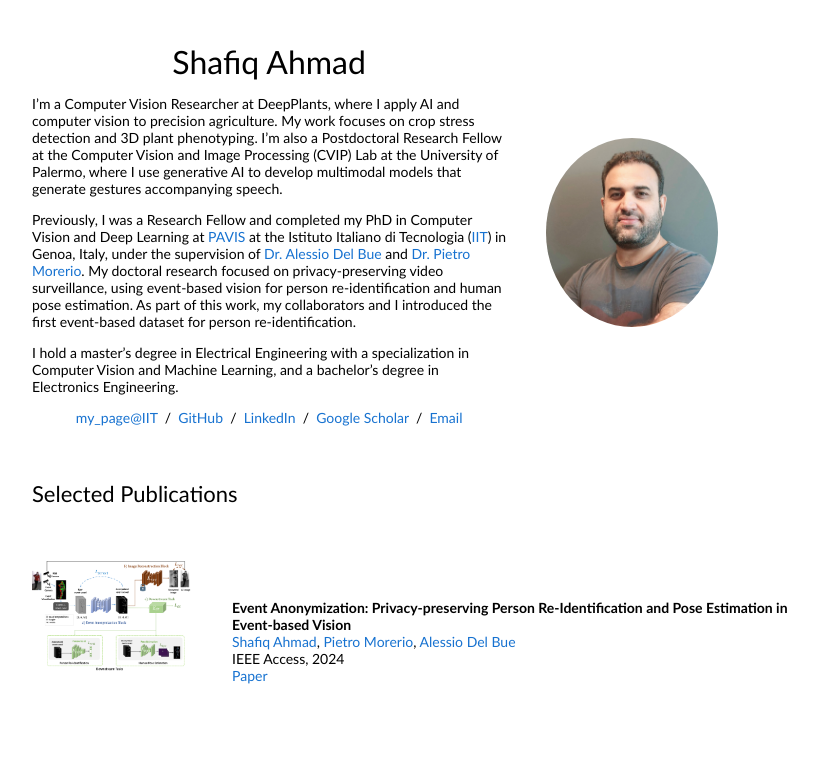
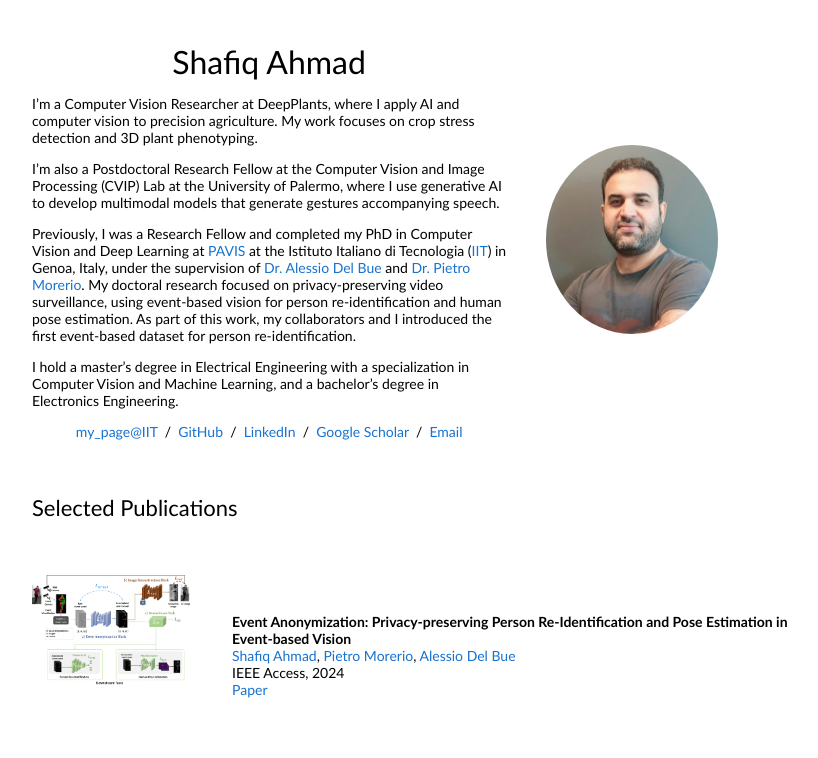
Before and after one commit to Shahmad99/Shahmad99.github.io, a plain HTML site: page index.html in a window 1280 px wide. Shown: the top 758 px of the page, without its empty margins (228-1046 px from the left). Drawn offline with Linux system fonts and the light colour scheme.

Commit message:
Refactor bio section into multiple paragraphs
Split the description into two paragraphs for better readability.

```diff
--- a/index.html
+++ b/index.html
@@ -21,7 +21,8 @@
                 <name>Shafiq Ahmad</name>
               </p>
               <p>
-				<p>I’m a Computer Vision Researcher at DeepPlants, where I apply AI and computer vision to precision agriculture. My work focuses on crop stress detection and 3D plant phenotyping. I’m also a Postdoctoral Research Fellow at the Computer Vision and Image Processing (CVIP) Lab at the University of Palermo, where I use generative AI to develop multimodal models that generate gestures accompanying speech.</p>
+				<p>I’m a Computer Vision Researcher at DeepPlants, where I apply AI and computer vision to precision agriculture. My work focuses on crop stress detection and 3D plant phenotyping.<p>
+				<p>I’m also a Postdoctoral Research Fellow at the Computer Vision and Image Processing (CVIP) Lab at the University of Palermo, where I use generative AI to develop multimodal models that generate gestures accompanying speech.</p>
 
 				<p>Previously, I was a Research Fellow and completed my PhD in Computer Vision and Deep Learning at <a href="https://pavis.iit.it/" target="_blank">PAVIS</a> at the Istituto Italiano di Tecnologia (<a href="https://www.iit.it/" target="_blank">IIT</a>) in Genoa, Italy, under the supervision of <a href="https://www.iit.it/people/alessio-delbue" target="_blank">Dr. Alessio Del Bue</a> and <a href="https://www.iit.it/people/pietro-morerio" target="_blank">Dr. Pietro Morerio</a>. My doctoral research focused on privacy-preserving video surveillance, using event-based vision for person re-identification and human pose estimation. As part of this work, my collaborators and I introduced the first event-based dataset for person re-identification.</p>
 
```
